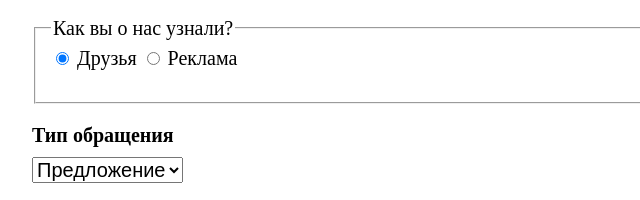
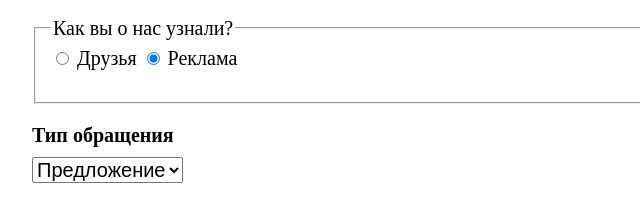
Before and after one commit to TolkachevDmitry/Tolkachev-221-353-web-dev-2023-1, a plain HTML site: page lab2/index.html in a window 1280 px wide. Shown: the part 227-427 px from the top of the page, 283-923 px from the left. Drawn offline with Linux system fonts and the light colour scheme.

Commit message:
Update index.html

```diff
--- a/lab2/index.html
+++ b/lab2/index.html
@@ -26,7 +26,7 @@
                 <div class="form-group">
                     <input type="radio" name="sorce" id="friends" value="friends" checked>
                     <label for="friends">Друзья</label>
-                    <input type="radio" name="sorce" id="advertising" value="advertising">
+                    <input type="radio" name="sorce" id="advertising" value="advertising" checked>
                     <label for="advertising">Реклама</label>
                 </div>
 
```
